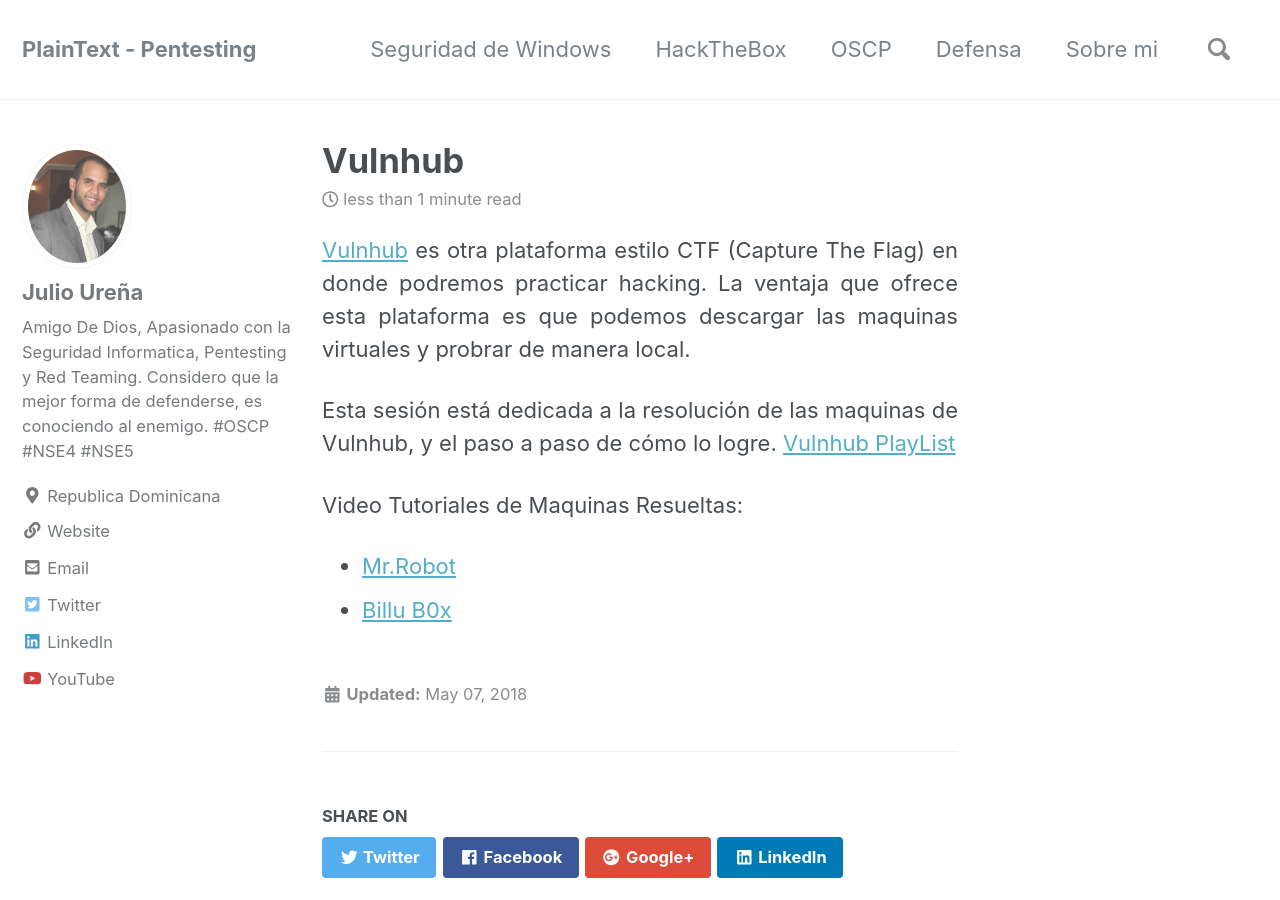
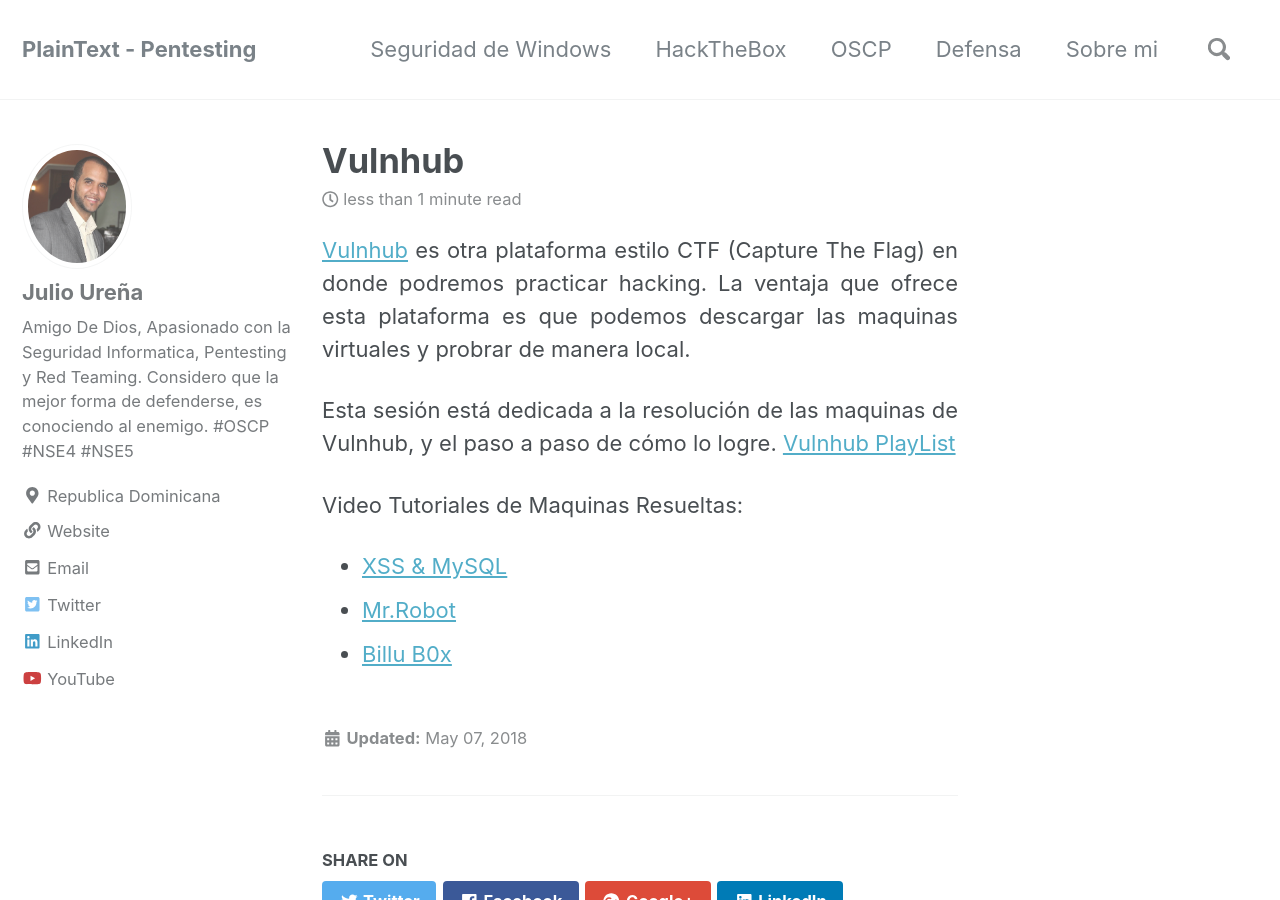
Before and after one commit to juliourena/juliourena.github.io, a Jekyll site: the page built from _posts/2018-5-7-Vulnhub.md, in a window 1280 px wide and 900 px high. Built offline with Jekyll 4.4.1, drawn with Linux system fonts in a browser that asks for light colours; nearby versions of some CDN libraries.

Commit message:
Added XSS & MySQL

```diff
--- a/_posts/2018-5-7-Vulnhub.md
+++ b/_posts/2018-5-7-Vulnhub.md
@@ -7,5 +7,6 @@ Esta sesión está dedicada a la resolución de las maquinas de Vulnhub, y el pa
 [Vulnhub PlayList](https://www.youtube.com/watch?v=X2W2bh5gdVs&list=PLXm1FM6zsxpA1u5CiPIiqWaYFNI4XaFP2)
 
 Video Tutoriales de Maquinas Resueltas:
+* [XSS & MySQL](https://youtu.be/mAjBspSinCY)
 * [Mr.Robot](https://www.youtube.com/watch?v=X2W2bh5gdVs)
 * [Billu B0x](https://www.youtube.com/watch?v=g3OvygtDDbg)
```
